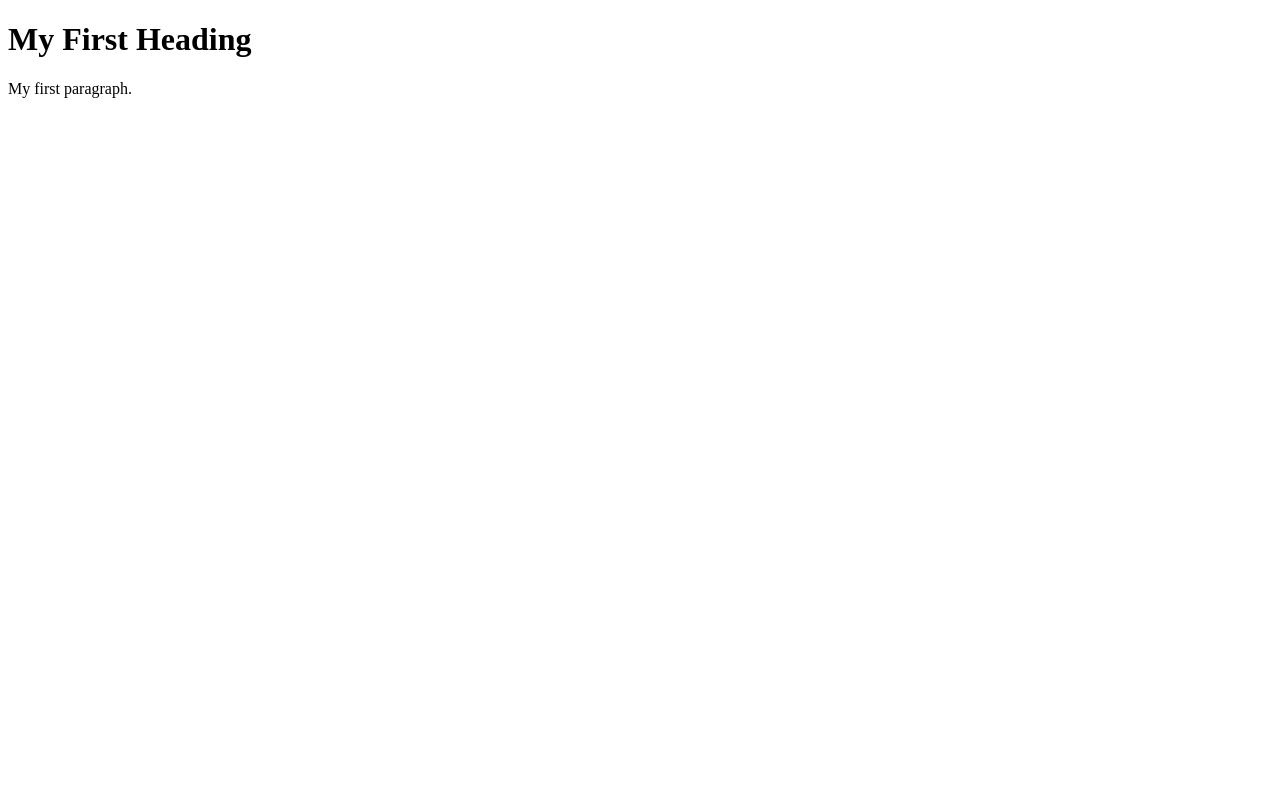
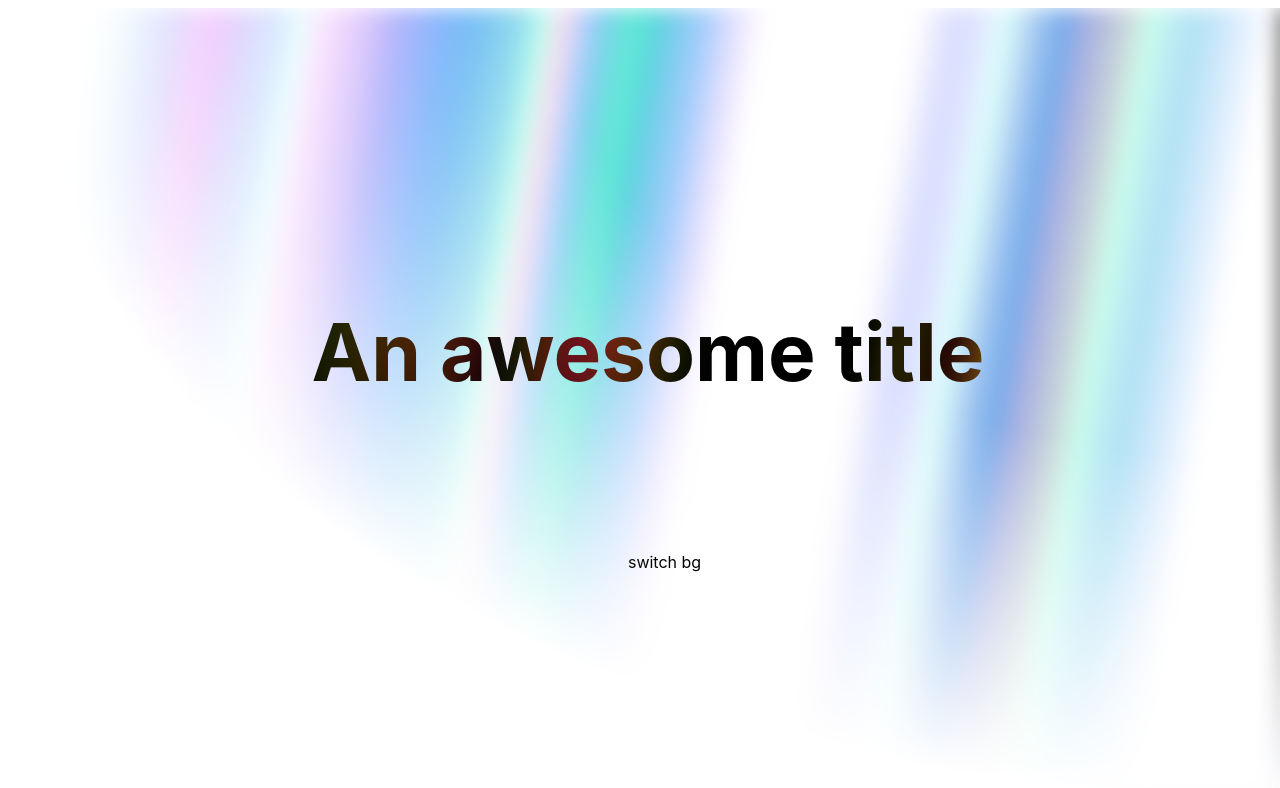
Before and after one commit to daricoder/portfolio, a plain HTML site: page index.html in a window 1280 px wide. Drawn offline with Linux system fonts and the light colour scheme.

Commit message:
Update index.html add css

```diff
--- a/index.html
+++ b/index.html
@@ -1,9 +1,219 @@
 <!DOCTYPE html>
 <html>
+<head>
+  <title>mi portafolio carajo</title>
+  <style type="text/css">
+/*houdini*/
+@property --blink-opacity {
+  syntax: "<number>";
+  inherits: false;
+  initial-value: 1;
+}
+
+/* #fallback @keyframes blink-animation {
+  0%,
+  100% {
+    opacity: 1;
+  }
+  50% {
+    opacity: 0;
+  }
+}*/
+
+@keyframes blink-animation {
+  0%,
+  100% {
+    opacity: var(--blink-opacity, 1);
+  }
+  50% {
+    opacity: 0;
+  }
+}
+/*houdini*/
+
+/*base*/
+:root {
+  font-family: Inter, sans-serif;
+
+  --stripe-color: #fff;
+  --bg: var(--stripe-color);
+  --maincolor: var(--bg);
+}
+
+body {
+  width: 100cqw;
+  min-height: 100cqh;
+  display: flex;
+  place-content: center;
+  place-items: flex-start center;
+  background: var(--bg);
+}
+
+/*custom*/
+
+@keyframes smoothBg {
+  from {
+    background-position: 50% 50%, 50% 50%;
+  }
+  to {
+    background-position: 350% 50%, 350% 50%;
+  }
+}
+
+.wrapper {
+  width: 100%;
+  height: auto;
+  position: relative;
+}
+
+.hero {
+  width: 100%;
+  height: 100%;
+  min-height: 100vh;
+  position: relative;
+  display: flex;
+  place-content: center;
+  place-items: center;
+  --stripes: repeating-linear-gradient(
+    100deg,
+    var(--stripe-color) 0%,
+    var(--stripe-color) 7%,
+    transparent 10%,
+    transparent 12%,
+    var(--stripe-color) 16%
+  );
+
+  --rainbow: repeating-linear-gradient(
+    100deg,
+    #60a5fa 10%,
+    #e879f9 15%,
+    #60a5fa 20%,
+    #5eead4 25%,
+    #60a5fa 30%
+  );
+  background-image: var(--stripes), var(--rainbow);
+  background-size: 300%, 200%;
+  background-position: 50% 50%, 50% 50%;
+
+  filter: blur(10px) invert(100%);
+
+  mask-image: radial-gradient(ellipse at 100% 0%, black 40%, transparent 70%);
+  &::after {
+    content: "";
+    position: absolute;
+    inset: 0;
+    background-image: var(--stripes), var(--rainbow);
+    background-size: 200%, 100%;
+    animation: smoothBg 60s linear infinite;
+    background-attachment: fixed;
+    mix-blend-mode: difference;
+  }
+}
+
+:has(:checked) {
+  --stripe-color: #000;
+}
+:has(:checked) .hero,
+:has(:checked) .hero::after {
+  filter: blur(10px) opacity(50%) saturate(200%);
+                              }
+
+    .content {
+  position: absolute;
+  inset: 0;
+  width: 100%;
+  height: 100%;
+  display: flex;
+  place-content: center;
+  place-items: center;
+  flex-flow: column;
+  gap: 4.5%;
+  text-align: center;
+  mix-blend-mode: difference;
+  -webbkit-mix-blend-mode: difference;
+  filter: invert(1);
+}
+
+.h1--scalingSize {
+  font-size: calc(1rem - -5vw);
+  position: relative;
+}
+
+#switch {
+  appearance: none;
+  -webkit-appearance: none;
+  opacity: 0;
+  }
+
+
+[for="switch"] {
+  cursor: pointer;
+  transition: 0.15s linear(0 0%, 0.16 16.85%, 0.32 31.73%, 1 100%);
+  will-change: transform, font-weight;
+  padding: 0.5rem;
+}
+
+[for="switch"]:where(:hover, :active, :focus-within) {
+  /*transform: scale(1.2);
+  font-weight: 900;*/
+  transition: 0.3s ease;
+  animation: animSwitch 0.2s alternate;
+  & .icon {
+    animation-play-state: paused;
+  }
+}
+
+@keyframes animSwitch {
+  50% {
+    transform: scale(1.2);
+    font-weight: 900;
+  }
+}
+
+/*icon houdini*/
+.icon {
+  width: 1lh;
+  height: 1lh;
+  aspect-ratio: 1/1;
+  padding: 0.25em 0.35rem;
+  border-radius: calc(1px / 0);
+  border: 1px dashed;
+  --blink-opacity: 1;
+  animation: blink-animation 2s ease-in-out infinite running;
+  }
+/*challenge*/
+.h1--scalingSize::before {
+  content: attr(data-text);
+  position: absolute;
+  inset: 0;
+  background: white;
+  text-shadow: 0 0 1px #ffffff;
+  background-clip: text;
+  -webkit-text-fill-color: transparent;
+  background-color: white;
+  -webkit-mask: linear-gradient(#000 0 0) luminance;
+  mask: linear-gradient(#000 0 0) luminance, alpha;
+  backdrop-filter: blur(19px) brightness(12.5);
+  -webkit-text-stroke: 1px white;
+  display: flex;
+  margin: auto;
+  z-index: 1;
+  pointer-events: none;
+    }
+
+
+    </style>
+</head>
 <body>
-
-<h1>My First Heading</h1>
-<p>My first paragraph.</p>
+<section class='wrapper'>
+  <div class='hero'>
+  </div>
+  <div class='content'>
+    <h1 class='h1--scalingSize' data-text='An awesome title'>An awesome title</h1>
+    <input type='checkbox' id='switch'>
+    <label for='switch'><span><span class='icon'>→</span> switch bg</span></label>
+  </div>
+</section>
 
 </body>
 </html>
```
